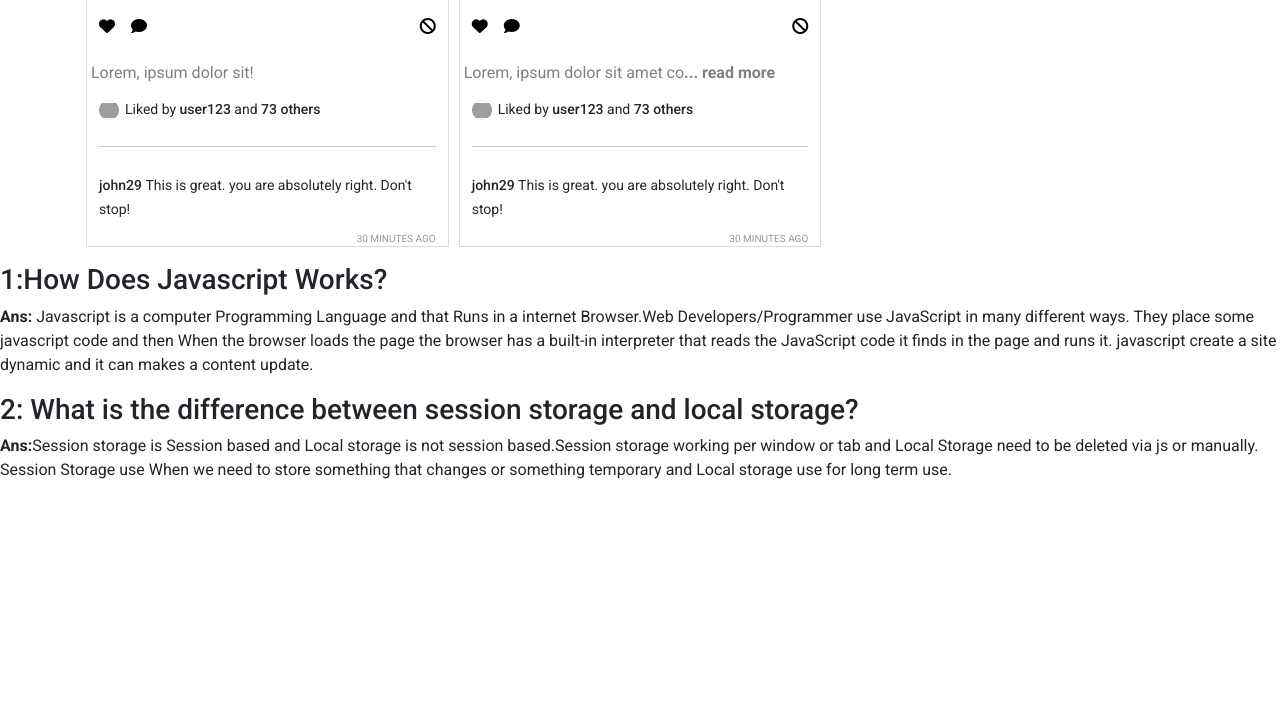
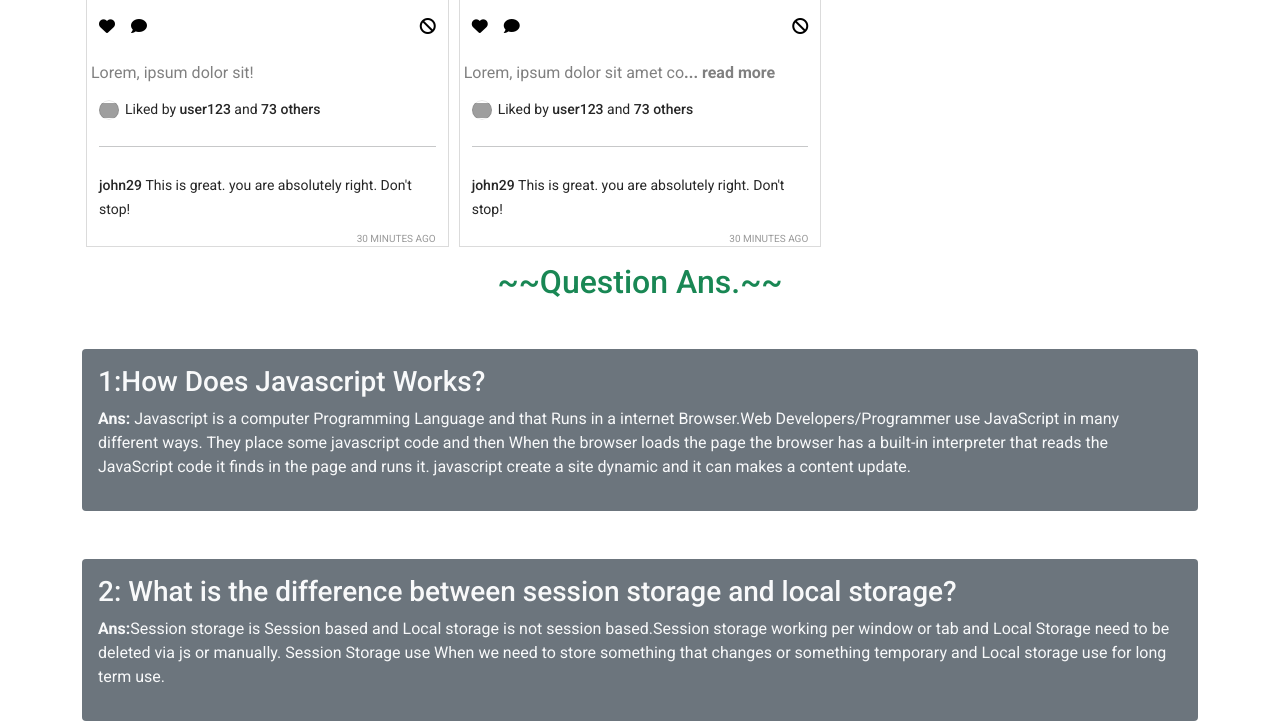
Before and after one commit to Mahabub09/InstaShohor-a7, a plain HTML site: page index.html in a window 1280 px wide. Shown: the part 1285-2006 px from the top of the page. Before the commit the page ends 1783 px from the top, so only its background shows below. Drawn offline with nearby package versions, Linux system fonts and the light colour scheme; grey boxes are pictures that could not be loaded.

Commit message:
finished

```diff
--- a/index.html
+++ b/index.html
@@ -57,8 +57,9 @@
             <h1>Reported posts</h1>
         </div>
     </main>
-    <section>
-        <div class="background">
+    <section class="container ">
+        <h2 class="text-center text-success">~~Question Ans.~~</h2>
+        <div class="my-5 bg-secondary p-3 text-light rounded">
             <h3>1:How Does Javascript Works?</h3>
             <p><b>Ans:</b> Javascript is a computer Programming Language and that Runs in a internet Browser.Web
                 Developers/Programmer use JavaScript in many different ways. They place some javascript code and then
@@ -66,7 +67,7 @@
                 finds in the page and runs it. javascript create a site dynamic and it can makes a content update.</p>
 
         </div>
-        <div>
+        <div class="bg-secondary p-3 text-light rounded">
             <h3>
                 2: What is the difference between session storage and local storage?
             </h3>
```
